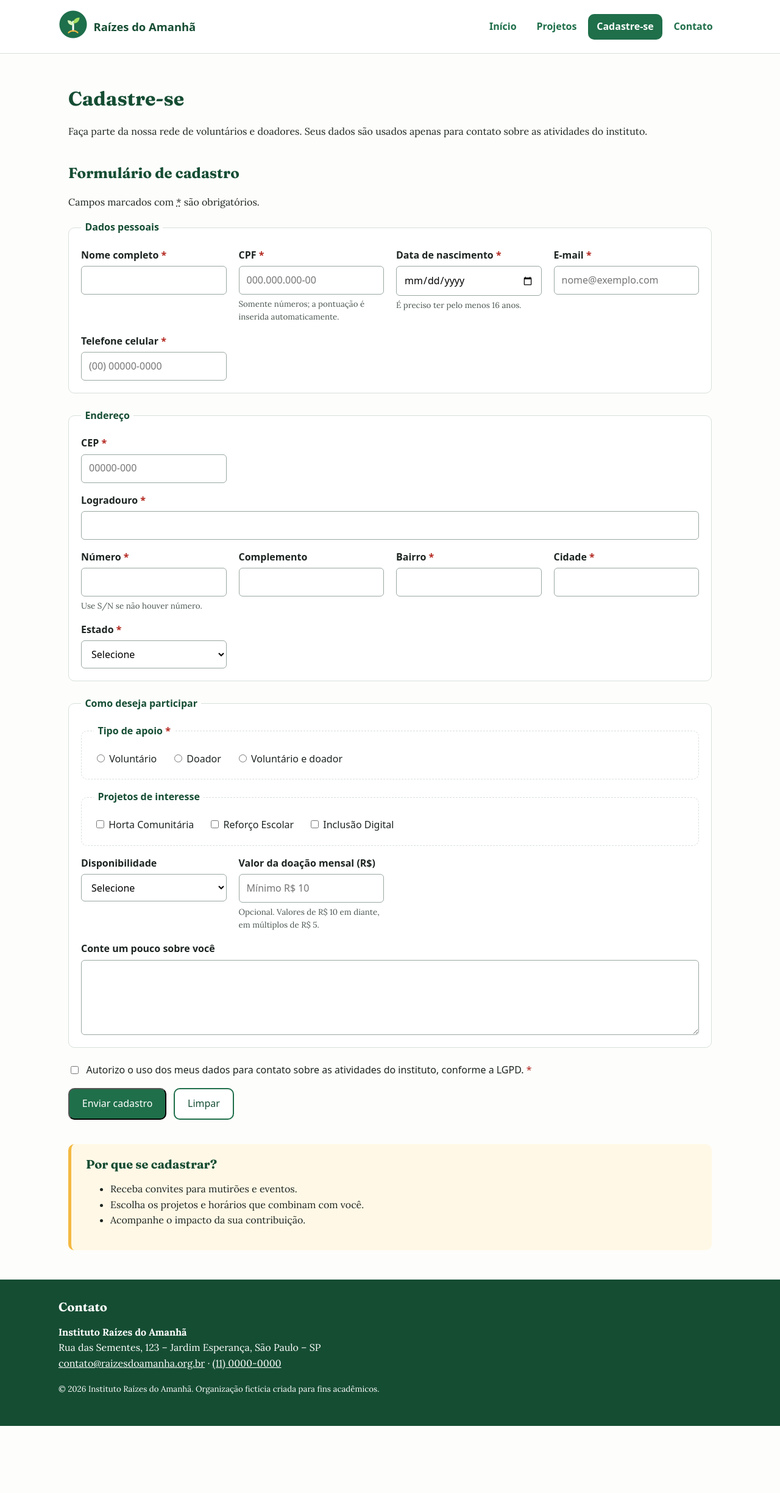
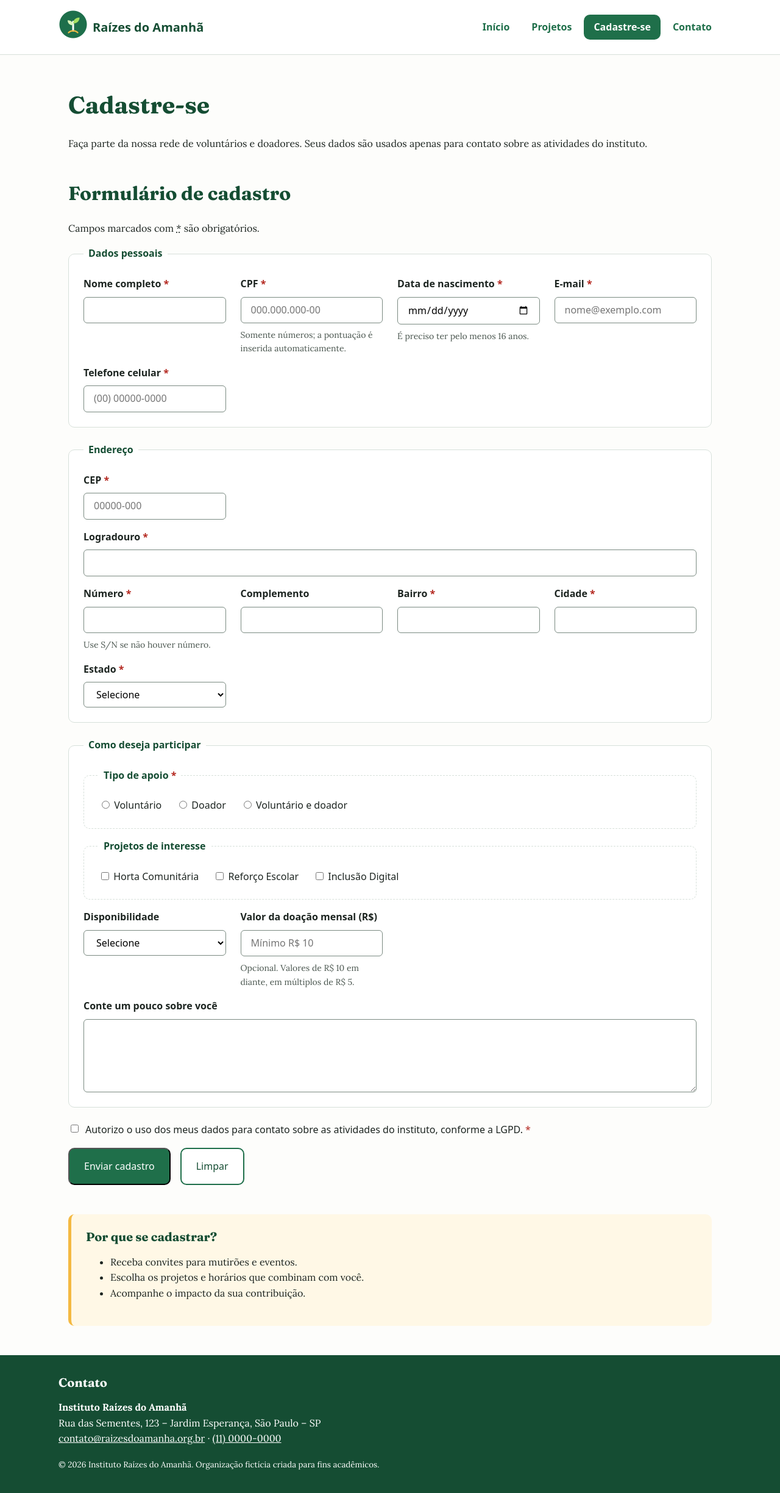
Before and after one commit to matheuscssouza/ong-plataforma-frontend, a plain HTML site: page cadastro.html in a window 1280 px wide. Shown: the whole page at 61% size. Before the commit the page ends 2338 px from the top, so only its background shows below. Drawn offline with Linux system fonts and the light colour scheme.

Commit message:
style: estrutura design system com paleta, escala tipográfica e espaçamentos
13 variáveis de cor (primárias, secundárias, neutras e feedback), escala tipográfica de razão 1,25 com 6 tamanhos e escala de espaçamento com base de 8px. Borda dos campos e foco ajustados para contraste mínimo de 3:1.

```diff
--- a/css/style.css
+++ b/css/style.css
@@ -1,18 +1,57 @@
-/* ===== Variáveis de tema ===== */
+/* =========================================================
+   Design system — Instituto Raízes do Amanhã
+   Todas as cores, tamanhos de texto e espaçamentos do site
+   vêm destas variáveis; nenhum valor visual é repetido solto.
+   ========================================================= */
 :root {
-  --verde: #1f6f4a;
-  --verde-escuro: #154d33;
-  --verde-claro: #e8f5e1;
-  --amarelo: #f4b942;
-  --texto: #1d2521;
-  --texto-suave: #4a564f;
-  --fundo: #fdfdfb;
-  --borda: #d7e0da;
-  --raio: 10px;
-  --largura: 68rem;
+  /* --- Cores primárias (identidade: verde da natureza e do cuidado) --- */
+  --cor-primaria: #1f6f4a;
+  --cor-primaria-escura: #154d33;
+  --cor-primaria-clara: #e8f5e1;
+
+  /* --- Cores secundárias (destaque: amarelo do sol e da esperança) --- */
+  --cor-secundaria: #f4b942;
+  --cor-secundaria-clara: #fff8e6;
+
+  /* --- Cores neutras --- */
+  --cor-texto: #1d2521;
+  --cor-texto-suave: #4a564f;
+  --cor-borda: #d7e0da;
+  --cor-borda-campo: #7a8a81;
+  --cor-fundo: #fdfdfb;
+  --cor-superficie: #ffffff;
+
+  /* --- Cores de feedback --- */
+  --cor-erro: #b3261e;
+  --cor-erro-clara: #fdf1f0;
+
+  /* --- Tipografia: famílias --- */
   --fonte-titulos: "Fraunces", Georgia, serif;
   --fonte-texto: "Lora", Georgia, serif;
   --fonte-interface: system-ui, -apple-system, "Segoe UI", Roboto, sans-serif;
+
+  /* --- Tipografia: escala modular de razão 1,25 (terça maior), base 16px --- */
+  --tamanho-legenda: 0.875rem;                             /* 14px */
+  --tamanho-corpo: 1rem;                                   /* 16px */
+  --tamanho-h4: 1.25rem;                                   /* 20px */
+  --tamanho-h3: 1.5625rem;                                 /* 25px */
+  --tamanho-h2: 1.953rem;                                  /* 31px */
+  --tamanho-h1: clamp(2rem, 1.5rem + 2.5vw, 2.441rem);     /* 32px a 39px */
+  --altura-linha-texto: 1.6;
+  --altura-linha-titulo: 1.25;
+
+  /* --- Espaçamentos: escala modular com base de 8px (e meio passo de 4px) --- */
+  --espaco-1: 0.25rem;   /* 4px */
+  --espaco-2: 0.5rem;    /* 8px */
+  --espaco-3: 1rem;      /* 16px */
+  --espaco-4: 1.5rem;    /* 24px */
+  --espaco-5: 2rem;      /* 32px */
+  --espaco-6: 3rem;      /* 48px */
+
+  /* --- Formas e medidas --- */
+  --raio: 10px;
+  --raio-pequeno: 6px;
+  --largura: 68rem;
 }
 
 /* ===== Base ===== */
@@ -25,9 +64,10 @@
 body {
   margin: 0;
   font-family: var(--fonte-texto);
-  line-height: 1.6;
-  color: var(--texto);
-  background: var(--fundo);
+  font-size: var(--tamanho-corpo);
+  line-height: var(--altura-linha-texto);
+  color: var(--cor-texto);
+  background: var(--cor-fundo);
 }
 
 img {
@@ -36,12 +76,13 @@ img {
 }
 
 a {
-  color: var(--verde);
+  color: var(--cor-primaria);
 }
 
+/* Foco escuro: contraste alto sobre fundos claros */
 a:focus-visible,
 .botao:focus-visible {
-  outline: 3px solid var(--amarelo);
+  outline: 3px solid var(--cor-primaria-escura);
   outline-offset: 2px;
 }
 
@@ -50,8 +91,24 @@ h2,
 h3,
 h4 {
   font-family: var(--fonte-titulos);
-  line-height: 1.25;
-  color: var(--verde-escuro);
+  line-height: var(--altura-linha-titulo);
+  color: var(--cor-primaria-escura);
+}
+
+h1 {
+  font-size: var(--tamanho-h1);
+}
+
+h2 {
+  font-size: var(--tamanho-h2);
+}
+
+h3 {
+  font-size: var(--tamanho-h3);
+}
+
+h4 {
+  font-size: var(--tamanho-h4);
 }
 
 /* Menu, botões e campos usam fonte sem serifa, mais legível em textos curtos de interface */
@@ -67,17 +124,17 @@ h4 {
 /* Link "pular para o conteúdo": visível só ao receber foco pelo teclado */
 .pular-conteudo {
   position: absolute;
-  left: 1rem;
-  top: -3rem;
-  padding: .5rem 1rem;
-  background: var(--verde-escuro);
-  color: #fff;
+  left: var(--espaco-3);
+  top: calc(-1 * var(--espaco-6));
+  padding: var(--espaco-2) var(--espaco-3);
+  background: var(--cor-primaria-escura);
+  color: var(--cor-superficie);
   border-radius: var(--raio);
   z-index: 10;
 }
 
 .pular-conteudo:focus {
-  top: 1rem;
+  top: var(--espaco-3);
 }
 
 /* ===== Cabeçalho e navegação ===== */
@@ -86,26 +143,26 @@ h4 {
   flex-wrap: wrap;
   align-items: center;
   justify-content: space-between;
-  gap: 1rem;
-  padding: 1rem max(1rem, calc((100% - var(--largura)) / 2));
-  background: #fff;
-  border-bottom: 1px solid var(--borda);
+  gap: var(--espaco-3);
+  padding: var(--espaco-3) max(var(--espaco-3), calc((100% - var(--largura)) / 2));
+  background: var(--cor-superficie);
+  border-bottom: 1px solid var(--cor-borda);
 }
 
 .marca {
   display: flex;
   align-items: center;
-  gap: .6rem;
+  gap: var(--espaco-2);
   font-weight: 700;
-  font-size: 1.15rem;
-  color: var(--verde-escuro);
+  font-size: var(--tamanho-h4);
+  color: var(--cor-primaria-escura);
   text-decoration: none;
 }
 
 .menu {
   display: flex;
   flex-wrap: wrap;
-  gap: .25rem;
+  gap: var(--espaco-1);
   margin: 0;
   padding: 0;
   list-style: none;
@@ -113,80 +170,80 @@ h4 {
 
 .menu a {
   display: block;
-  padding: .5rem .9rem;
+  padding: var(--espaco-2) var(--espaco-3);
   border-radius: var(--raio);
   text-decoration: none;
   font-weight: 600;
 }
 
 .menu a:hover {
-  background: var(--verde-claro);
+  background: var(--cor-primaria-clara);
 }
 
 .menu a[aria-current="page"] {
-  background: var(--verde);
-  color: #fff;
+  background: var(--cor-primaria);
+  color: var(--cor-superficie);
 }
 
 /* ===== Conteúdo principal ===== */
 main {
   max-width: var(--largura);
   margin: 0 auto;
-  padding: 2rem 1rem 3rem;
+  padding: var(--espaco-5) var(--espaco-3) var(--espaco-6);
 }
 
 main > section,
 main > aside {
-  margin-top: 2.5rem;
+  margin-top: var(--espaco-6);
 }
 
 .destaque {
-  padding: 2.5rem 1.5rem;
+  padding: var(--espaco-6) var(--espaco-4);
   border-radius: var(--raio);
-  background: var(--verde-claro);
+  background: var(--cor-primaria-clara);
 }
 
 .destaque h1 {
   margin-top: 0;
-  font-size: clamp(1.8rem, 5vw, 2.6rem);
 }
 
 .acoes {
   display: flex;
   flex-wrap: wrap;
-  gap: .75rem;
+  gap: var(--espaco-3);
 }
 
 .botao {
   display: inline-block;
-  padding: .7rem 1.3rem;
+  padding: var(--espaco-3) var(--espaco-4);
   border-radius: var(--raio);
-  background: var(--verde);
-  color: #fff;
+  background: var(--cor-primaria);
+  color: var(--cor-superficie);
   font-weight: 600;
+  line-height: 1;
   text-decoration: none;
 }
 
 .botao:hover {
-  background: var(--verde-escuro);
+  background: var(--cor-primaria-escura);
 }
 
 .botao-secundario {
-  background: #fff;
-  color: var(--verde-escuro);
-  border: 2px solid var(--verde);
+  background: var(--cor-superficie);
+  color: var(--cor-primaria-escura);
+  border: 2px solid var(--cor-primaria);
 }
 
 .botao-secundario:hover {
-  background: var(--verde-claro);
+  background: var(--cor-primaria-clara);
 }
 
 .institucional {
   display: grid;
   grid-template-columns: minmax(0, 24rem) 1fr;
-  gap: 1.5rem;
+  gap: var(--espaco-4);
   align-items: center;
-  margin-bottom: 1.5rem;
+  margin-bottom: var(--espaco-4);
 }
 
 .institucional figure {
@@ -199,21 +256,21 @@ main > aside {
 }
 
 .institucional figcaption {
-  font-size: .875rem;
-  color: var(--texto-suave);
+  font-size: var(--tamanho-legenda);
+  color: var(--cor-texto-suave);
 }
 
 .grade {
   display: grid;
   grid-template-columns: repeat(auto-fit, minmax(15rem, 1fr));
-  gap: 1rem;
+  gap: var(--espaco-3);
 }
 
 .cartao {
-  padding: 1.25rem;
-  border: 1px solid var(--borda);
+  padding: var(--espaco-4);
+  border: 1px solid var(--cor-borda);
   border-radius: var(--raio);
-  background: #fff;
+  background: var(--cor-superficie);
 }
 
 .cartao h3 {
@@ -223,44 +280,44 @@ main > aside {
 .numeros {
   display: grid;
   grid-template-columns: repeat(auto-fit, minmax(11rem, 1fr));
-  gap: 1rem;
+  gap: var(--espaco-3);
   padding: 0;
   list-style: none;
 }
 
 .numeros li {
-  padding: 1rem;
-  border-left: 4px solid var(--amarelo);
-  background: #fff;
-  color: var(--texto-suave);
+  padding: var(--espaco-3);
+  border-left: 4px solid var(--cor-secundaria);
+  background: var(--cor-superficie);
+  color: var(--cor-texto-suave);
 }
 
 .numeros strong {
   display: block;
-  font-size: 1.8rem;
-  color: var(--verde-escuro);
+  font-size: var(--tamanho-h2);
+  color: var(--cor-primaria-escura);
 }
 
 .aviso {
-  padding: 1.25rem 1.5rem;
-  border-left: 5px solid var(--amarelo);
+  padding: var(--espaco-4);
+  border-left: 5px solid var(--cor-secundaria);
   border-radius: var(--raio);
-  background: #fff8e6;
+  background: var(--cor-secundaria-clara);
 }
 
 .aviso h2 {
   margin-top: 0;
-  font-size: 1.25rem;
+  font-size: var(--tamanho-h4);
 }
 
 /* ===== Projetos ===== */
 .projeto {
   display: grid;
   grid-template-columns: minmax(0, 20rem) 1fr;
-  gap: 1.5rem;
+  gap: var(--espaco-4);
   align-items: start;
-  padding: 1.5rem 0;
-  border-bottom: 1px solid var(--borda);
+  padding: var(--espaco-4) 0;
+  border-bottom: 1px solid var(--cor-borda);
 }
 
 .projeto figure {
@@ -268,8 +325,8 @@ main > aside {
 }
 
 .projeto figcaption {
-  font-size: .875rem;
-  color: var(--texto-suave);
+  font-size: var(--tamanho-legenda);
+  color: var(--cor-texto-suave);
 }
 
 .projeto h3 {
@@ -279,7 +336,7 @@ main > aside {
 .ficha {
   display: grid;
   grid-template-columns: max-content 1fr;
-  gap: .25rem 1rem;
+  gap: var(--espaco-1) var(--espaco-3);
 }
 
 .ficha dt {
@@ -294,24 +351,24 @@ main > aside {
 .formulario fieldset {
   display: grid;
   grid-template-columns: repeat(auto-fit, minmax(14rem, 1fr));
-  gap: 1rem 1.25rem;
-  margin: 0 0 1.5rem;
-  padding: 1.25rem;
-  border: 1px solid var(--borda);
+  gap: var(--espaco-3) var(--espaco-4);
+  margin: 0 0 var(--espaco-4);
+  padding: var(--espaco-4);
+  border: 1px solid var(--cor-borda);
   border-radius: var(--raio);
-  background: #fff;
+  background: var(--cor-superficie);
 }
 
 .formulario legend {
-  padding: 0 .4rem;
+  padding: 0 var(--espaco-2);
   font-weight: 700;
-  color: var(--verde-escuro);
+  color: var(--cor-primaria-escura);
 }
 
 .campo {
   display: flex;
   flex-direction: column;
-  gap: .3rem;
+  gap: var(--espaco-2);
 }
 
 .campo-largo,
@@ -322,7 +379,7 @@ main > aside {
 .formulario .grupo-opcoes {
   display: flex;
   flex-wrap: wrap;
-  gap: .5rem 1.5rem;
+  gap: var(--espaco-2) var(--espaco-4);
   margin: 0;
   border-style: dashed;
 }
@@ -340,45 +397,46 @@ main > aside {
 .formulario select,
 .formulario textarea {
   width: 100%;
-  padding: .6rem .75rem;
-  border: 1px solid #9aa8a0;
-  border-radius: 6px;
+  padding: var(--espaco-2) var(--espaco-3);
+  border: 1px solid var(--cor-borda-campo);
+  border-radius: var(--raio-pequeno);
   font: inherit;
   font-family: var(--fonte-interface);
-  background: #fff;
+  background: var(--cor-superficie);
 }
 
 .formulario input:focus-visible,
 .formulario select:focus-visible,
 .formulario textarea:focus-visible {
-  outline: 3px solid var(--amarelo);
+  outline: 3px solid var(--cor-primaria-escura);
   outline-offset: 1px;
 }
 
 .formulario small {
-  color: var(--texto-suave);
+  font-size: var(--tamanho-legenda);
+  color: var(--cor-texto-suave);
 }
 
 .formulario abbr {
-  color: #b3261e;
+  color: var(--cor-erro);
   text-decoration: none;
 }
 
 /* Destaca o erro só depois que a pessoa interagiu com o campo */
 .formulario :user-invalid {
-  border-color: #b3261e;
-  background: #fdf1f0;
+  border-color: var(--cor-erro);
+  background: var(--cor-erro-clara);
 }
 
 .consentimento {
   display: flex;
-  gap: .6rem;
+  gap: var(--espaco-2);
   align-items: flex-start;
-  margin-bottom: 1rem;
+  margin-bottom: var(--espaco-3);
 }
 
 .consentimento input {
-  margin-top: .35rem;
+  margin-top: var(--espaco-1);
 }
 
 .formulario button {
@@ -389,15 +447,15 @@ main > aside {
 
 /* ===== Rodapé ===== */
 .rodape {
-  padding: 2rem max(1rem, calc((100% - var(--largura)) / 2));
-  background: var(--verde-escuro);
-  color: #fff;
+  padding: var(--espaco-5) max(var(--espaco-3), calc((100% - var(--largura)) / 2));
+  background: var(--cor-primaria-escura);
+  color: var(--cor-superficie);
 }
 
 .rodape h2 {
   margin-top: 0;
-  font-size: 1.25rem;
-  color: #fff;
+  font-size: var(--tamanho-h4);
+  color: var(--cor-superficie);
 }
 
 .rodape address {
@@ -405,7 +463,12 @@ main > aside {
 }
 
 .rodape a {
-  color: #fff;
+  color: var(--cor-superficie);
+}
+
+/* No fundo escuro, o foco usa o amarelo secundário */
+.rodape a:focus-visible {
+  outline-color: var(--cor-secundaria);
 }
 
 /* ===== Telas pequenas ===== */
```
